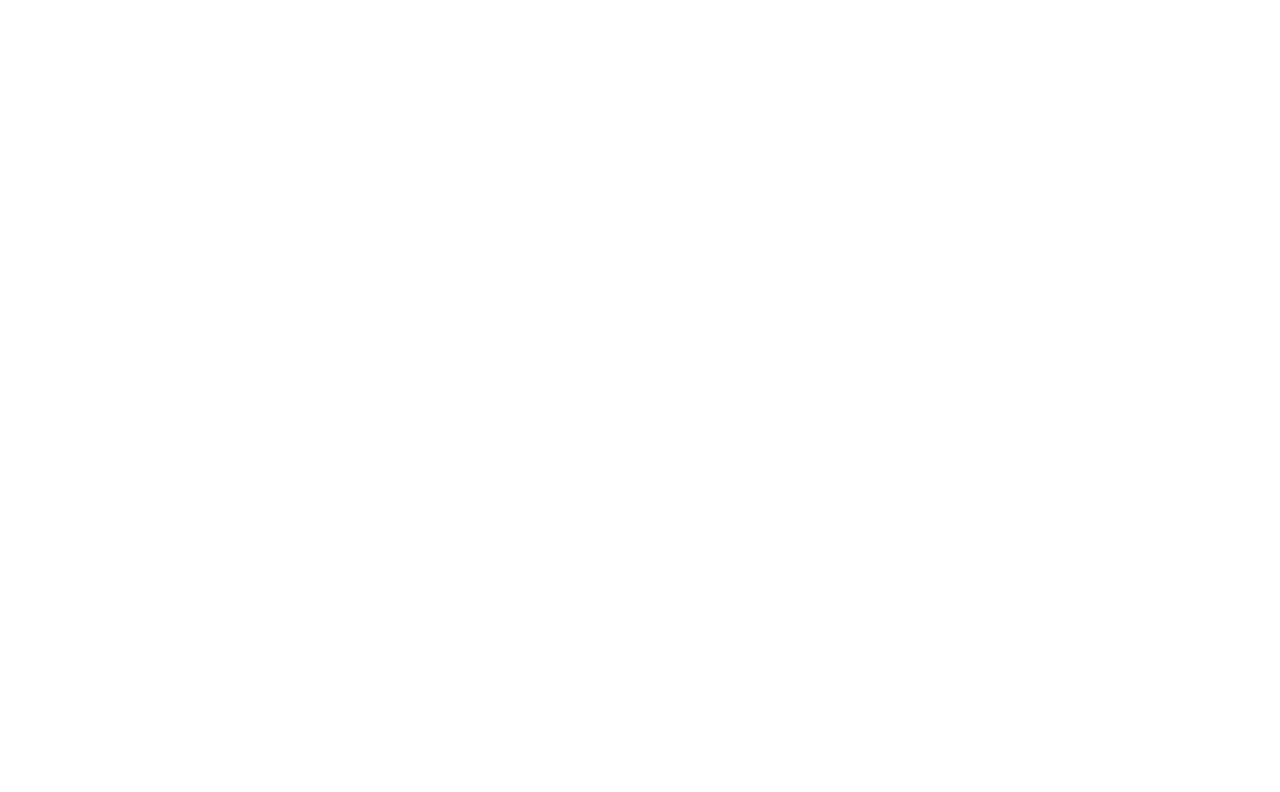
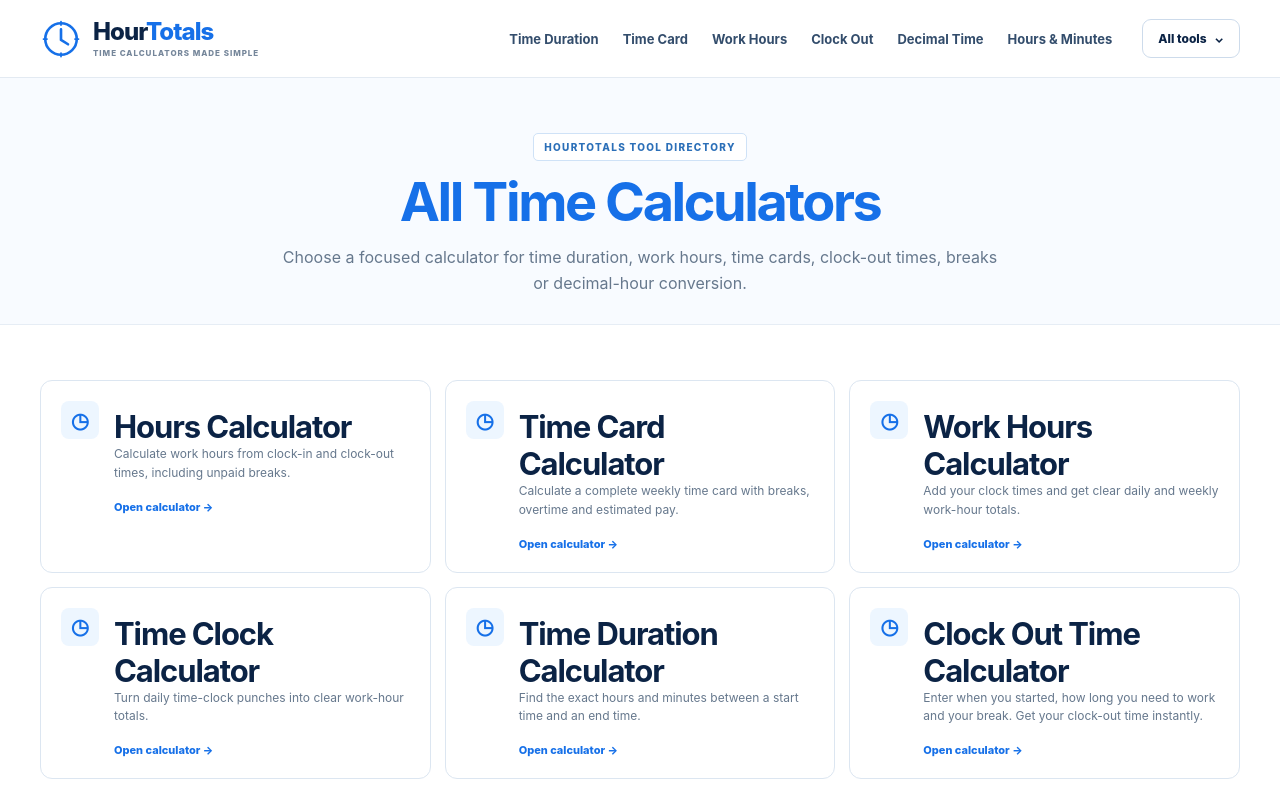
Before and after one commit to js91872/hourtotals, a Next.js app: page /tools in a window 1280 px wide. Before the commit this address had no page. Shown: the top 792 px of the page. Built offline with nearby package versions, Linux system fonts and the light colour scheme.

Commit message:
seo: add crawlable calculator directory

```diff
--- /dev/null
+++ b/src/app/tools/page.tsx
@@ -0,0 +1,3 @@
+import type {Metadata} from "next";import Link from "next/link";import {Footer,Header,Hero} from "@/components/Shell";import {pages} from "@/lib/pages";
+export const metadata:Metadata={title:"All Time Calculators",description:"Browse all free HourTotals calculators for time duration, work hours, time cards, clock-out times, breaks and decimal hours.",alternates:{canonical:"/tools"},openGraph:{title:"All Time Calculators | HourTotals",description:"Browse HourTotals time, work-hours and time-card calculators.",url:"https://hourtotals.com/tools",type:"website"}};
+export default function Page(){return <><Header/><main><Hero title="All Time Calculators" intro="Choose a focused calculator for time duration, work hours, time cards, clock-out times, breaks or decimal-hour conversion." tag="HOURTOTALS TOOL DIRECTORY"/><section className="toolsSection"><div className="wrap"><div className="portalCards">{pages.map(p=><Link className="portalCard" href={`/${p.slug}`} key={p.slug}><span className="portalIcon">◷</span><div><h2>{p.title}</h2><p>{p.intro}</p><span className="openTool">Open calculator →</span></div></Link>)}</div></div></section></main><Footer/></>}
```
